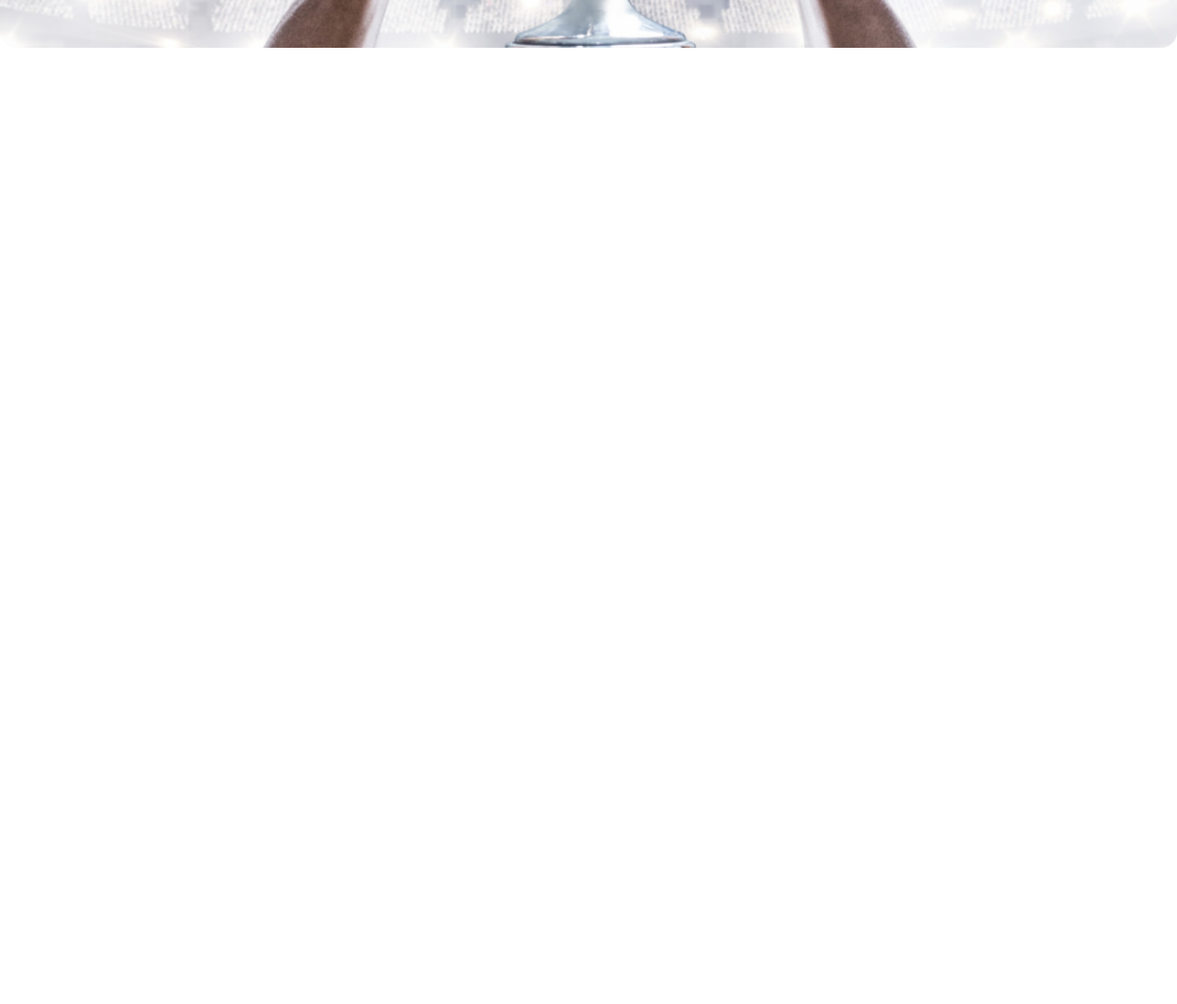
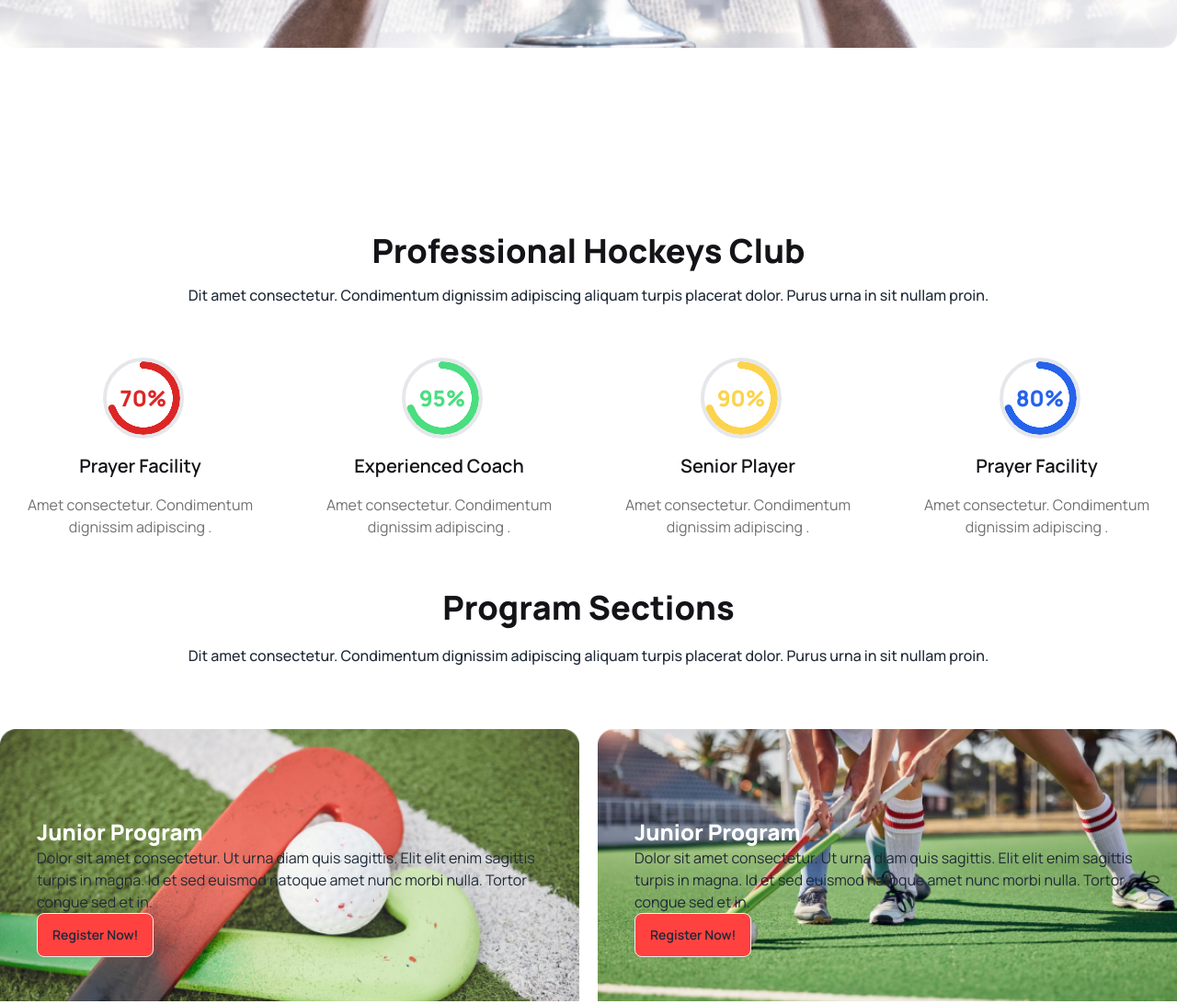
Before and after one commit to AtiqurRahmanAtik/Hero-Assignment-3, a plain HTML site: page index.html in a window 1280 px wide. Shown: the part 670-1762 px from the top of the page at 92% size. Before the commit the page ends 923 px from the top, so only its background shows below. Drawn offline with nearby package versions, Linux system fonts and the light colour scheme.

Commit message:
create program section and responsive also

```diff
--- a/index.html
+++ b/index.html
@@ -23,6 +23,9 @@
           colors: {
             clifford: '#da373d',
             'hockey_primary': '#FF4240',
+            'title_primary': '#131318',
+            'des_primary': '#RRGGBBAA',
+
 
           }
         }
@@ -108,10 +111,10 @@
                     <div class="relative w-full">
 
                         <div>
-                            <img src="./Images/1.png" class="w-full" />
+                            <img src="./Images/1.png" class="w-full relative" />
                         </div>
 
-                        <div class="bg-[#131318] rounded-2xl mt-6 lg:w-2/4 p-8 lg:absolute bottom-52 right-10 ">
+                        <div class="bg-[#131318] rounded-2xl mt-6 lg:w-2/4 p-8 lg:absolute bottom-52 right-10 mb-0">
                             <h2 class="text-xl lg:text-2xl font-extrabold text-white">Meet all the heroes from the field</h2>
                             <p class="text-base font-medium text-[#FFFFFF99] pt-4">Dit amet consectetur. Condimentum dignissim adipiscing aliquam turpis placerat dolor. Purus urna in sit nullam proin. </p>
                         </div>
@@ -170,6 +173,128 @@
     <main class="container mx-auto">
 
 
+        <!--Professional Hockeys Club section-->
+
+        <section >
+
+          <h2 class="font-extrabold text-[#131318] text-2xl  lg:text-4xl text-center ">Professional Hockeys Club</h2>
+          <p class="font-medium text-base text-center text-[#RRGGBBAA] mt-4">Dit amet consectetur. Condimentum dignissim adipiscing aliquam turpis placerat dolor. Purus urna in sit nullam proin. </p>
+
+
+          <div class="grid gap-5 grid-cols-1 lg:grid-cols-4 my-14">
+
+          <!--1-->
+           <div class="space-y-4 relative">
+
+            <div class="radial-progress text-[#dc2626] border-4 border-white-500/100 left-40 lg:left-28 text-2xl font-extrabold" style="--value:70;" role="progressbar">70%</div>
+
+            <h3 class="font-semibold text-xl text-[#131318] text-center">Prayer Facility</h3>
+
+            <p class="text-base font-normal text-[#13131899] text-center">Amet consectetur. Condimentum dignissim adipiscing .</p>
+           </div>
+
+          <!--2-->
+           <div class="space-y-4 relative">
+
+            <div class="radial-progress text-[#4ade80] border-4 border-white-500/100 left-40 lg:left-28 text-2xl font-extrabold" style="--value:70;" role="progressbar">95%</div>
+
+            <h3 class="font-semibold text-xl text-[#131318] text-center">Experienced Coach</h3>
+
+            <p class="text-base font-normal text-[#13131899] text-center">Amet consectetur. Condimentum dignissim adipiscing .</p>
+           </div>
+
+          <!--3-->
+           <div class="space-y-4 relative">
+
+            <div class="radial-progress text-[#fcd34d] border-4 border-white-500/100 left-40 lg:left-28 text-2xl font-extrabold" style="--value:70;" role="progressbar">90%</div>
+
+            <h3 class="font-semibold text-xl text-[#131318] text-center">Senior Player</h3>
+
+            <p class="text-base font-normal text-[#13131899] text-center">Amet consectetur. Condimentum dignissim adipiscing .</p>
+           </div>
+
+          <!--4-->
+           <div class="space-y-4 relative">
+
+            <div class="radial-progress text-[#2563eb] border-4 border-white-500/100 left-40 lg:left-28 text-2xl font-extrabold" style="--value:70;" role="progressbar">80%</div>
+
+            <h3 class="font-semibold text-xl text-[#131318] text-center">Prayer Facility</h3>
+
+            <p class="text-base font-normal text-[#13131899] text-center">Amet consectetur. Condimentum dignissim adipiscing .</p>
+           </div>
+
+
+
+
+
+
+
+          </div>
+        </section>
+
+
+        <!--Program sections-->
+
+        <section>
+
+          <div class="my-12">
+
+            <h2 class="text-4xl font-extrabold text-center text-[#131318]">Program Sections</h2>
+          <p class="text-center text-base font-medium text-[#RRGGBBAA] py-5">Dit amet consectetur. Condimentum dignissim adipiscing aliquam turpis placerat dolor. Purus urna in sit nullam proin. </p>
+          </div>
+
+
+          <div class="grid gap-5 grid-cols-1 lg:grid-cols-12 ">
+
+            <div class="bg-cover lg:col-span-6 px-10 pt-24 pb-12" style="background-image: url('./Images/2.png');">
+              <h1 class="font-extrabold text-2xl text-[#FFF;]">Junior Program</h1>
+              <p>Dolor sit amet consectetur. Ut urna diam quis sagittis. Elit elit
+                enim sagittis turpis in magna. Id et sed euismod natoque amet nunc morbi nulla. Tortor congue sed et in.</p>
+
+              <button class="btn bg-hockey_primary">Register Now!</button>
+
+            </div>
+
+
+            <div class="bg-cover lg:col-span-6 px-10 pt-24 pb-12" style="background-image: url('./Images/3.png');">
+              <h1 class="font-extrabold text-2xl text-[#FFF;]">Junior Program</h1>
+              <p>Dolor sit amet consectetur. Ut urna diam quis sagittis. Elit elit
+                enim sagittis turpis in magna. Id et sed euismod natoque amet nunc morbi nulla. Tortor congue sed et in.</p>
+
+              <button class="btn bg-hockey_primary">Register Now!</button>
+
+            </div>
+
+
+            <div class="bg-cover h-screen  lg:col-span-12  lg:bg-cover  " style="background-image: url('./Images/4.png');">
+
+              <div class=" lg:mt-64 ml-10 space-y-3">
+
+                <h1 class="font-extrabold text-2xl text-[#FFF; ] ">Junior Program</h1>
+                <p >Dolor sit amet consectetur. Ut urna diam quis sagittis. Elit  elit
+                  enim <br> sagittis turpis in magna. Id et sed euismod natoque  amet nunc <br> morbi nulla. Tortor congue sed et in.</p>
+
+                <button class="btn bg-hockey_primary">Register Now!</button>
+              </div>
+
+
+            </div>
+
+          </div>
+
+        </section>
+
+
+
+        <!--Our New Products-->
+        <section class="my-14">
+
+          <h1>Our New Products</h1>
+          <p>Dit amet consectetur. Condimentum dignissim adipiscing aliquam turpis placerat dolor. Purus urna in sit nullam proin. </p>
+        </section>
+
+
+
     </main>
 
 
--- a/tailwind.config.js
+++ b/tailwind.config.js
@@ -6,5 +6,3 @@ module.exports = {
     },
     plugins: [],
   }
-
-// <span class="text-[#FF4240]">’</span>s
```
